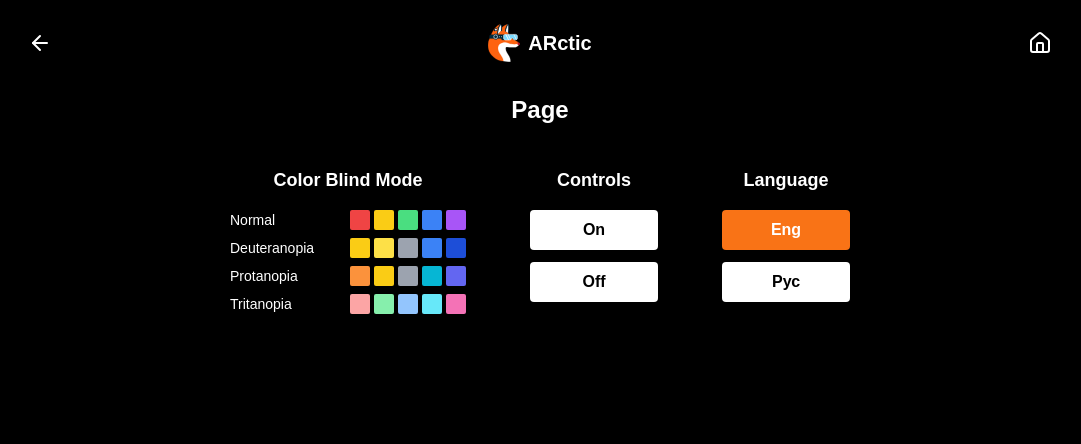
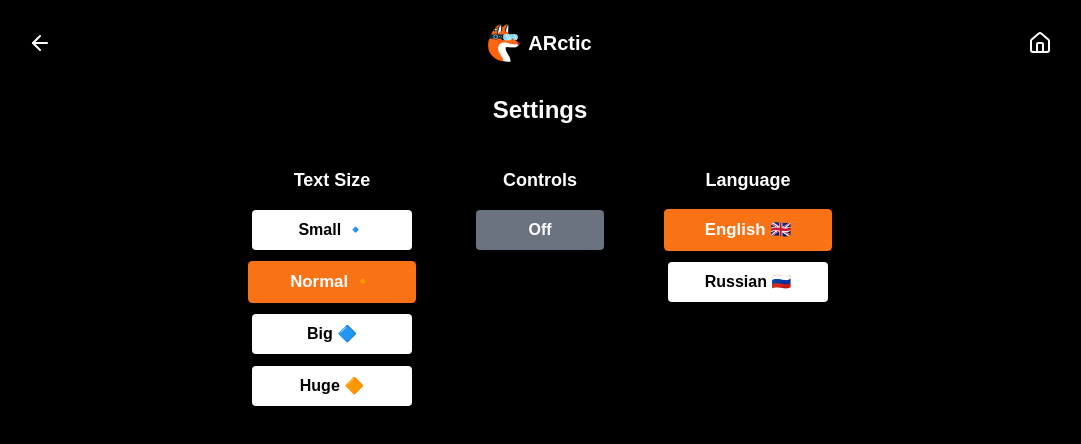
Before and after one commit to limarkdl/arctic, a Next.js app: page /settings in a window 1280 px wide. Shown: the top 444 px of the page, without its empty margins (100-1181 px from the left). Built offline with nearby package versions, Linux system fonts and the light colour scheme; a web font is replaced by a local one.

Commit message:
settings page update, font size and langauge change

```diff
--- a/src/app/page.tsx
+++ b/src/app/page.tsx
@@ -1,12 +1,45 @@
 'use client';
 
-import { useState } from "react";
+import { useEffect, useState } from "react";
 import Image from "next/image";
 import Link from "next/link";
 import { Home as HomeIcon, Settings, Menu, ArrowLeft } from "lucide-react";
 
 export default function Home() {
     const [menuOpen, setMenuOpen] = useState(false);
+    const [language, setLanguage] = useState<'en' | 'ru'>('en');
+
+    useEffect(() => {
+        const savedLang = localStorage.getItem('arctic-language');
+        if (savedLang === 'ru' || savedLang === 'en') {
+            setLanguage(savedLang);
+        }
+    }, []);
+
+    const t = {
+        en: {
+            home: "Home",
+            settings: "Settings",
+            contact: "Contact us",
+            experience: "Experience the world of Augmented Reality!",
+            explore: "Explore, interact, and enjoy.",
+            learnMore: "Learn more about AR",
+            start: "Start",
+            howToPlay: "How to Play?",
+            terms: "Terms of Use",
+        },
+        ru: {
+            home: "Главная",
+            settings: "Настройки",
+            contact: "Связаться с нами",
+            experience: "Откройте мир дополненной реальности!",
+            explore: "Исследуйте, взаимодействуйте и наслаждайтесь.",
+            learnMore: "Узнать больше о AR",
+            start: "Начать",
+            howToPlay: "Как играть?",
+            terms: "Условия использования",
+        },
+    }[language];
 
     return (
         <div className="bg-black text-white h-screen w-screen flex flex-col relative overflow-hidden">
@@ -26,7 +59,7 @@ export default function Home() {
                 </Link>
             </header>
 
-            {/* Fullscreen Hamburger Menu */}
+            {/* Hamburger Menu */}
             <div
                 className={`fixed inset-0 bg-black text-white z-50 transition-transform duration-300 ease-in-out ${
                     menuOpen ? 'translate-x-0' : '-translate-x-full'
@@ -48,51 +81,50 @@ export default function Home() {
                 <nav className="flex flex-col items-center px-6 py-10 gap-5">
                     <Link href="/" onClick={() => setMenuOpen(false)} className="w-full max-w-xs">
                         <div className="bg-orange-500 hover:bg-orange-600 text-white text-lg font-semibold py-3 rounded-lg text-center transition-all">
-                            Home
+                            {t.home}
                         </div>
                     </Link>
 
                     <Link href="/settings" onClick={() => setMenuOpen(false)} className="w-full max-w-xs">
                         <div className="bg-white text-black text-lg font-semibold py-3 rounded-lg text-center hover:bg-gray-100 transition-all">
-                            Settings
+                            {t.settings}
                         </div>
                     </Link>
 
                     <Link href="/contact" onClick={() => setMenuOpen(false)} className="w-full max-w-xs">
                         <div className="bg-white text-black text-lg font-semibold py-3 rounded-lg text-center hover:bg-gray-100 transition-all">
-                            Contact us
+                            {t.contact}
                         </div>
                     </Link>
                 </nav>
             </div>
 
-
             {/* Main Content */}
             <main className="flex-grow flex flex-col justify-center items-center text-center px-6 py-10 max-w-2xl mx-auto">
                 <Image src="/ar-icon.png" alt="AR Icon" width={200} height={200} className="mb-8" />
                 <p className="text-xl font-medium leading-relaxed">
-                    Experience the world of Augmented Reality!<br />
-                    Explore, interact, and enjoy.
+                    {t.experience}<br />
+                    {t.explore}
                 </p>
                 <Link
                     href="/definition"
                     className="mt-2 text-sm text-blue-400 underline hover:text-blue-300 transition"
                 >
-                    Learn more about AR
+                    {t.learnMore}
                 </Link>
                 <div className="mt-10 flex flex-col gap-4 w-full max-w-xs">
                     <Link href="/ar.html">
                         <div className="bg-orange-500 hover:bg-orange-600 text-white text-lg font-semibold py-3 rounded-lg transition">
-                            Start
+                            {t.start}
                         </div>
                     </Link>
                     <Link href="/how-to-play">
                         <div className="bg-white text-black text-sm font-semibold py-2 rounded">
-                            How to Play?
+                            {t.howToPlay}
                         </div>
                     </Link>
                     <button className="bg-white text-black py-2 rounded text-sm">
-                        Terms of Use
+                        {t.terms}
                     </button>
                 </div>
             </main>
--- a/src/app/settings/page.tsx
+++ b/src/app/settings/page.tsx
@@ -1,5 +1,4 @@
 'use client';
-
 
 import { useEffect, useState } from "react";
 import Image from "next/image";
@@ -7,24 +6,82 @@ import Link from "next/link";
 import { ArrowLeft, Home } from "lucide-react";
 
 export default function Page() {
+    type FontSizeOption = 'small' | 'normal' | 'big' | 'huge';
     const [language, setLanguage] = useState<'en' | 'ru'>('en');
+    const [fontSize, setFontSize] = useState<FontSizeOption>('normal');
+    const [controlsOn, setControlsOn] = useState(true);
 
-    // Load saved language from localStorage
+    // Load saved settings from localStorage
     useEffect(() => {
         const savedLang = localStorage.getItem('arctic-language');
-        if (savedLang === 'ru' || savedLang === 'en') {
-            setLanguage(savedLang);
-        }
+        const savedFontSize = localStorage.getItem('arctic-font-size') as FontSizeOption;
+        const savedControls = localStorage.getItem('arctic-controls') === 'on';
+
+        if (savedLang === 'ru' || savedLang === 'en') setLanguage(savedLang);
+        if (['small', 'normal', 'big', 'huge'].includes(savedFontSize)) setFontSize(savedFontSize);
+        setControlsOn(savedControls);
     }, []);
 
-    // Save language on change
+    // Translations
+    const t = {
+        en: {
+            title: "Settings",
+            textSize: "Text Size",
+            small: "Small",
+            normal: "Normal",
+            big: "Big",
+            huge: "Huge",
+            controls: "Controls",
+            on: "On",
+            off: "Off",
+            language: "Language",
+            eng: "English 🇬🇧",
+            rus: "Russian 🇷🇺"
+        },
+        ru: {
+            title: "Настройки",
+            textSize: "Размер текста",
+            small: "Мелкий",
+            normal: "Обычный",
+            big: "Большой",
+            huge: "Огромный",
+            controls: "Управление",
+            on: "Вкл",
+            off: "Выкл",
+            language: "Язык",
+            eng: "Английский 🇬🇧",
+            rus: "Русский 🇷🇺"
+        },
+    }[language];
+
+    // Font size classes
+    const fontSizeMap: Record<FontSizeOption, string> = {
+        small: 'text-sm',
+        normal: 'text-base',
+        big: 'text-lg',
+        huge: 'text-xl'
+    };
+    const fontClass = fontSizeMap[fontSize];
+
+    // Handlers
     const handleLanguageChange = (lang: 'en' | 'ru') => {
         setLanguage(lang);
         localStorage.setItem('arctic-language', lang);
     };
 
+    const handleFontSizeChange = (size: FontSizeOption) => {
+        setFontSize(size);
+        localStorage.setItem('arctic-font-size', size);
+    };
+
+    const toggleControls = () => {
+        const newState = !controlsOn;
+        setControlsOn(newState);
+        localStorage.setItem('arctic-controls', newState ? 'on' : 'off');
+    };
+
     return (
-        <div className="bg-black text-white min-h-screen w-full px-4 py-6 flex flex-col items-center">
+        <div className={`bg-black text-white min-h-screen w-full px-4 py-6 flex flex-col items-center ${fontClass}`}>
             {/* Header */}
             <header className="w-full flex justify-between items-center mb-8 max-w-5xl">
                 <Link href="/">
@@ -40,60 +97,67 @@ export default function Page() {
             </header>
 
             {/* Title */}
-            <h1 className="text-2xl font-bold mb-10 text-center">Page</h1>
+            <h1 className="text-2xl font-bold mb-10 text-center">{t.title}</h1>
 
-            {/* Page Sections */}
+            {/* Settings Sections */}
             <div className="flex flex-col md:flex-row justify-center items-stretch gap-y-10 md:gap-x-16 w-full max-w-5xl">
-                {/* Color Blind Mode */}
+                {/* Font Size */}
                 <div className="flex flex-col items-center w-full md:w-auto text-center">
-                    <h2 className="text-lg font-semibold mb-4">Color Blind Mode</h2>
-                    <div className="flex flex-col gap-2 text-sm">
+                    <h2 className="text-lg font-semibold mb-4">{t.textSize}</h2>
+                    <div className="flex flex-col gap-3 w-40">
                         {[
-                            { label: 'Normal', colors: 'bg-red-500 bg-yellow-400 bg-green-400 bg-blue-500 bg-purple-500' },
-                            { label: 'Deuteranopia', colors: 'bg-yellow-400 bg-yellow-300 bg-gray-400 bg-blue-500 bg-blue-700' },
-                            { label: 'Protanopia', colors: 'bg-orange-400 bg-yellow-400 bg-gray-400 bg-cyan-500 bg-indigo-500' },
-                            { label: 'Tritanopia', colors: 'bg-red-300 bg-green-300 bg-blue-300 bg-cyan-300 bg-pink-400' }
-                        ].map(({ label, colors }, i) => (
-                            <div key={i} className="flex items-center gap-2">
-                                <span className="w-28 text-left">{label}</span>
-                                <div className="flex gap-1">
-                                    {colors.split(' ').map((color, j) => (
-                                        <div key={j} className={`${color} w-5 h-5 rounded-sm`} />
-                                    ))}
-                                </div>
-                            </div>
+                            { label: `${t.small} 🔹`, value: 'small' },
+                            { label: `${t.normal} 🔸`, value: 'normal' },
+                            { label: `${t.big} 🔷`, value: 'big' },
+                            { label: `${t.huge} 🔶`, value: 'huge' },
+                        ].map(({ label, value }) => (
+                            <button
+                                key={value}
+                                onClick={() => handleFontSizeChange(value as FontSizeOption)}
+                                className={`py-2 rounded font-semibold transition ${
+                                    fontSize === value ? 'bg-orange-500 text-white scale-105' : 'bg-white text-black'
+                                }`}
+                            >
+                                {label}
+                            </button>
                         ))}
                     </div>
                 </div>
 
                 {/* Controls */}
                 <div className="flex flex-col items-center w-full md:w-auto text-center">
-                    <h2 className="text-lg font-semibold mb-4">Controls</h2>
+                    <h2 className="text-lg font-semibold mb-4">{t.controls}</h2>
                     <div className="flex flex-col gap-3 w-32">
-                        <button className="bg-white text-black py-2 rounded font-semibold">On</button>
-                        <button className="bg-white text-black py-2 rounded font-semibold">Off</button>
+                        <button
+                            onClick={toggleControls}
+                            className={`py-2 rounded font-semibold transition ${
+                                controlsOn ? 'bg-green-500 text-white' : 'bg-gray-500 text-white'
+                            }`}
+                        >
+                            {controlsOn ? t.on : t.off}
+                        </button>
                     </div>
                 </div>
 
-                {/* Language with Logic */}
+                {/* Language */}
                 <div className="flex flex-col items-center w-full md:w-auto text-center">
-                    <h2 className="text-lg font-semibold mb-4">Language</h2>
-                    <div className="flex flex-col gap-3 w-32">
+                    <h2 className="text-lg font-semibold mb-4">{t.language}</h2>
+                    <div className="flex flex-col gap-3 w-40">
                         <button
-                            className={`py-2 rounded font-semibold ${
-                                language === 'en' ? 'bg-orange-500 text-white' : 'bg-white text-black'
+                            className={`py-2 rounded font-semibold transition ${
+                                language === 'en' ? 'bg-orange-500 text-white scale-105' : 'bg-white text-black'
                             }`}
                             onClick={() => handleLanguageChange('en')}
                         >
-                            Eng
+                            {t.eng}
                         </button>
                         <button
-                            className={`py-2 rounded font-semibold ${
-                                language === 'ru' ? 'bg-orange-500 text-white' : 'bg-white text-black'
+                            className={`py-2 rounded font-semibold transition ${
+                                language === 'ru' ? 'bg-orange-500 text-white scale-105' : 'bg-white text-black'
                             }`}
                             onClick={() => handleLanguageChange('ru')}
                         >
-                            Рус
+                            {t.rus}
                         </button>
                     </div>
                 </div>
```
